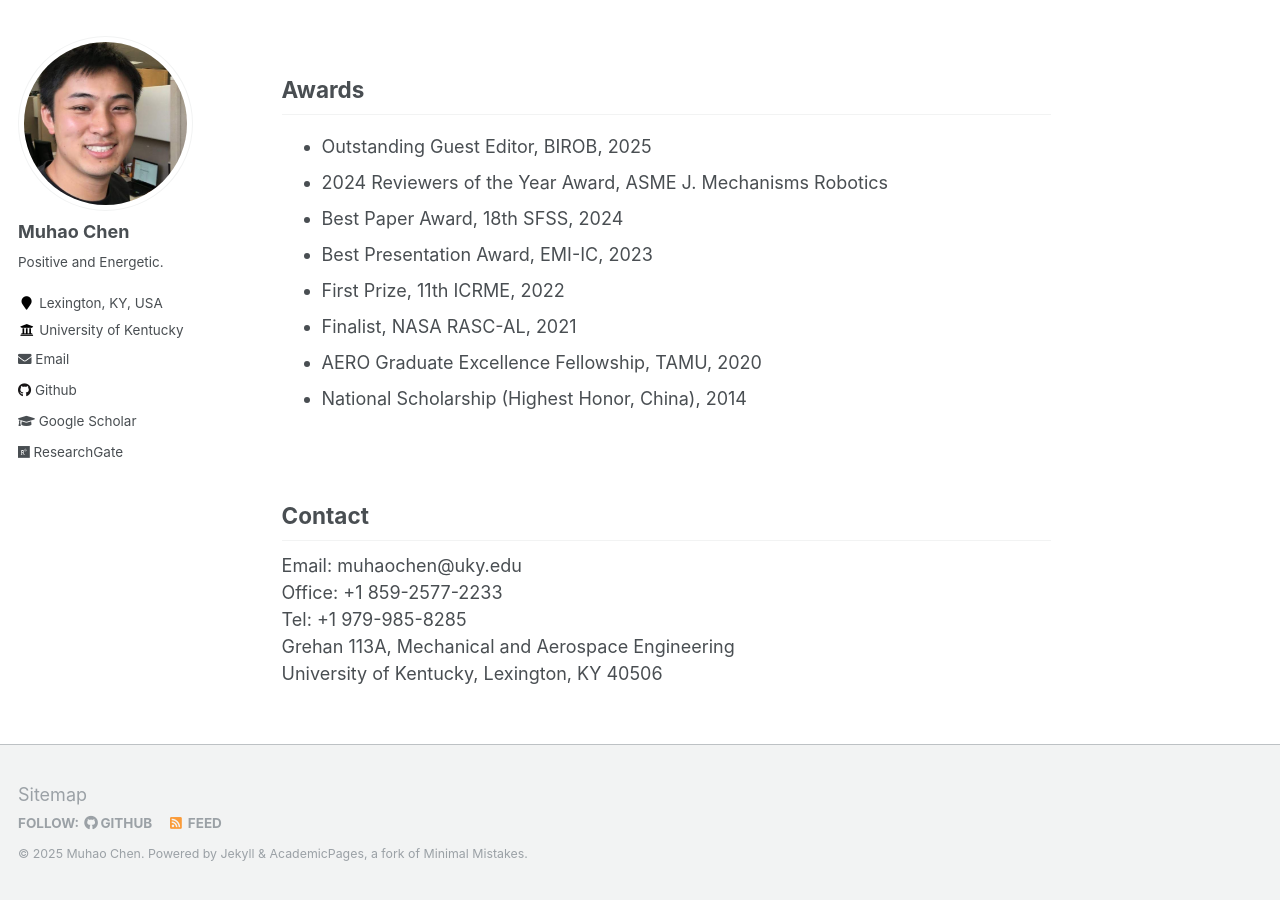
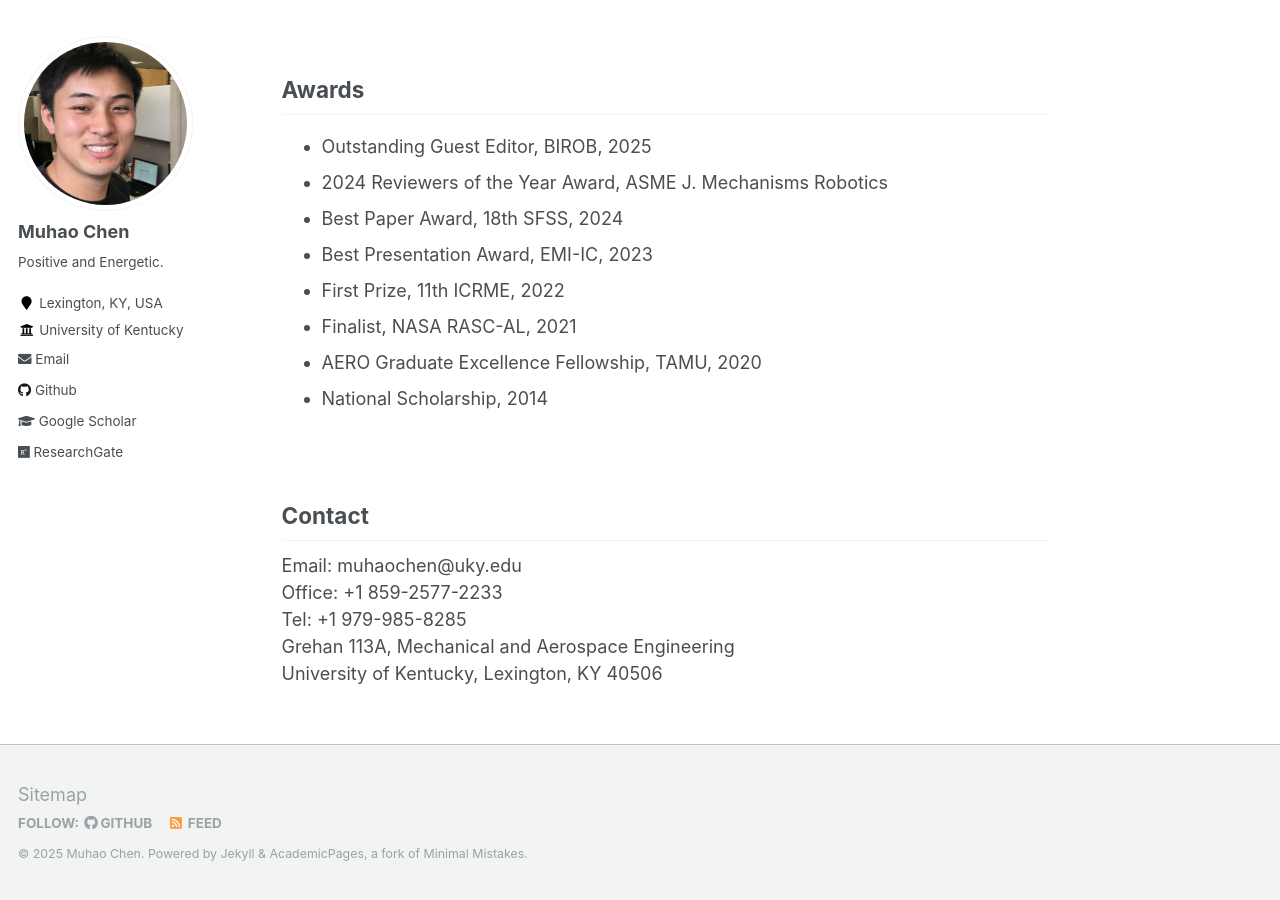
Before and after one commit to Muhao-Chen/muhao-chen.github.io, a Jekyll site: the page built from _pages/about.md, in a window 1280 px wide and 900 px high, scrolled down 886 px. Built offline with Jekyll 4.4.1, drawn with Linux system fonts in a browser that asks for light colours.

Commit message:
Update about.md

```diff
--- a/_pages/about.md
+++ b/_pages/about.md
@@ -100,8 +100,10 @@ B.S., Naval Architecture and Ocean Engineering, 2013
 * First Prize, 11th ICRME, 2022
 * Finalist, NASA RASC-AL, 2021
 * AERO Graduate Excellence Fellowship, TAMU, 2020
-* National Scholarship (Highest Honor, China), 2014
+* National Scholarship, 2014
 </div>
+
+<!-- (Highest Honor, China) -->
 <!-- * Best Paper Award, 18th Sub-association for Stability and Fatigue of Steel Structures, CSCS, 2024       -->
 <!-- * Outstanding Award, Natural Science Academic Papers, Suzhou City, 2024  -->
 <!-- * Best Presentation Award, Multiscale Mechanics & Nanostructures, EMI-IC, 2023 -->
```
